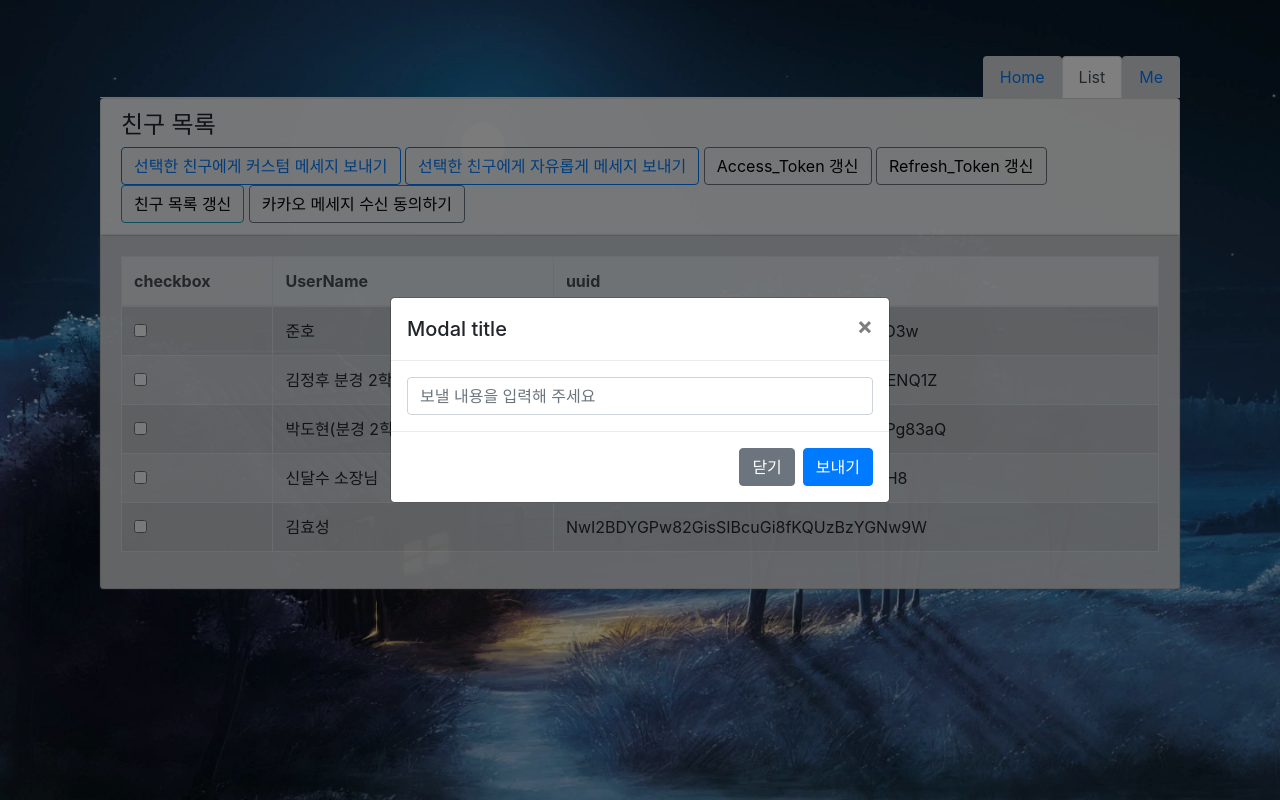
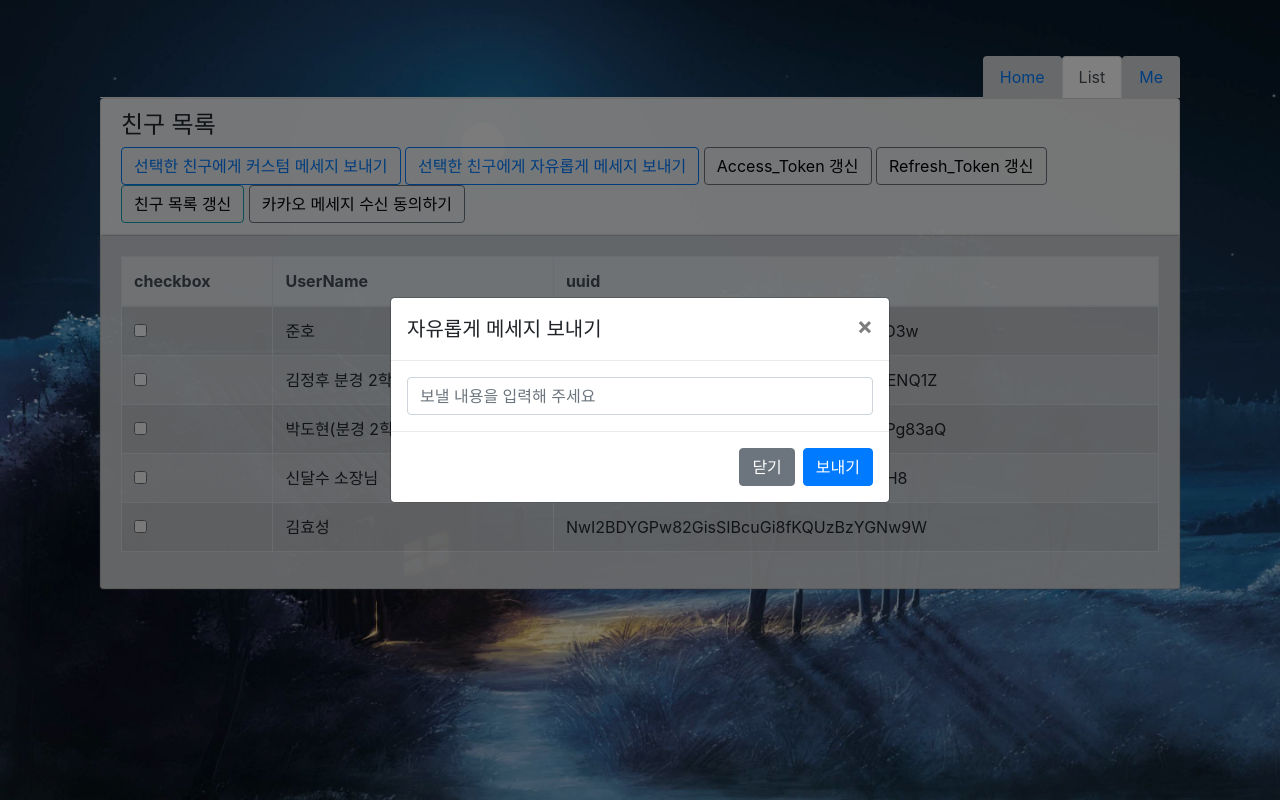
Before and after one commit to Ottere/azure, a Flask app: page /kakao in a window 1280 px wide, after a click on "선택한 친구에게 자유롭게 메세지 보내기". Run offline with Flask 2, Linux system fonts and the light colour scheme; data comes from the database, SQL or seed files in the repository; some libraries are stand-ins or nearby versions.

Commit message:
Add files via upload

```diff
--- a/kakao/templates/list.html
+++ b/kakao/templates/list.html
@@ -32,10 +32,10 @@
 	<link rel="stylesheet" href="https://cdn.datatables.net/1.10.19/css/dataTables.bootstrap4.min.css">
 
 	<script type="text/javascript">
-	    $(document).ready(function() {
-	        //Asegurate que el id que le diste a la tabla sea igual al texto despues del simbolo #
-	        $('#userList').DataTable();
-	    } );
+	    // $(document).ready(function() {
+	    //     //Asegurate que el id que le diste a la tabla sea igual al texto despues del simbolo #
+	    //     $('#userList').DataTable();
+	    // } );
 	</script>
 </head>
 <body>
@@ -44,7 +44,7 @@
 		<div class="modal-dialog modal-dialog-centered" role="document">
 		  	<div class="modal-content">
 				<div class="modal-header">
-					<h5 class="modal-title" id="exampleModalLongTitle">Modal title</h5>
+					<h5 class="modal-title" id="exampleModalLongTitle">자유롭게 메세지 보내기</h5>
 					<button type="button" class="close" data-dismiss="modal" aria-label="Close">
 						<span aria-hidden="true">&times;</span>
 					</button>
@@ -208,33 +208,54 @@
 			url:'/kakao/click_friend',
 			data :
 				{'result' : listArray} ,
-			dataType:'JSON'
+			dataType:'JSON',
+			success:function(){
+				alert("전송완료");
+			}
 		});
 
-		alert("전송완료");
+
 	}
 
 	function getCheckboxValue_Custom()  {
 		var SendMsg=$('input[name=SendMsg]').val()
+		if(SendMsg==''){
+			alert('메세지를 입력해주세요')
 
+		}
+		else{
 			// 선택된 목록 가져오기
 			var listArray=[]
 
 			$('input[name="check_value"]:checked').each(function(i){//체크된 리스트 저장
+
 				listArray.push($(this).val());
 			});
-
+			if(listArray==''){
+				alert('보낼사람을 선택해주세요')
+			}else{
 				// 출력
 				$.ajax({
 					type:'POST',
 					url:'/kakao/click_friend_Custom',
 					data :
 						{'result' : listArray,'SendMsg':SendMsg} ,
-			dataType:'JSON'
+					dataType:'JSON',
+					success:function(){
+						alert("전송완료");
+					}
 				});
 				$('#closeBtn').click();
 
-		alert("전송완료");
+			}
+
+
+
+		}
+
+
+
+
 	}
 </script>
 </body>
```
Lines whose indentation alone changed are shown as unchanged.
